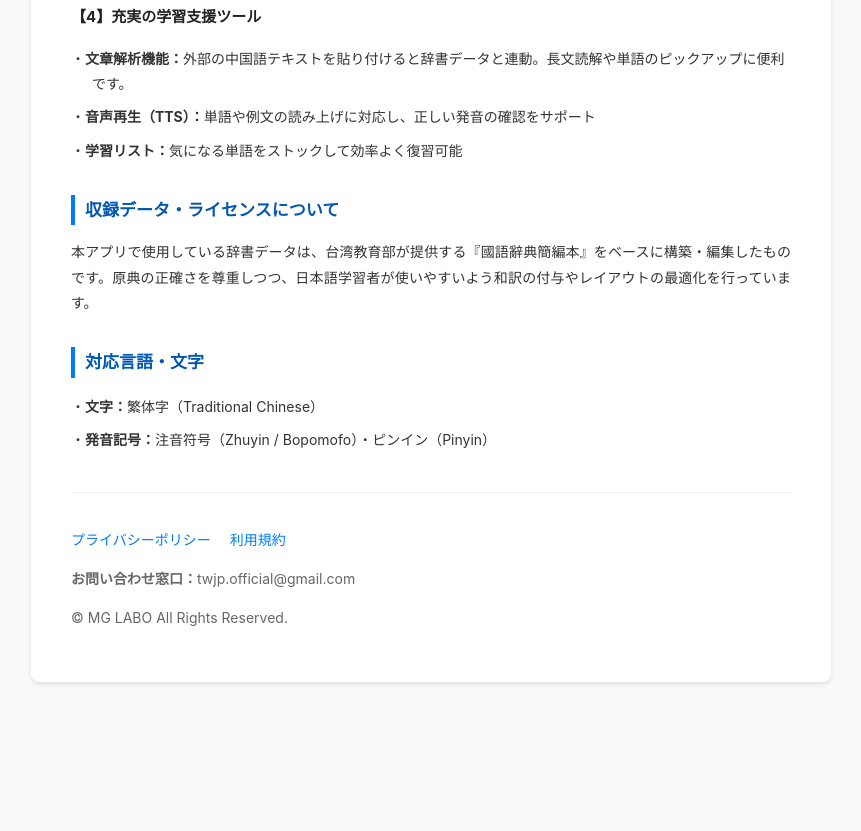
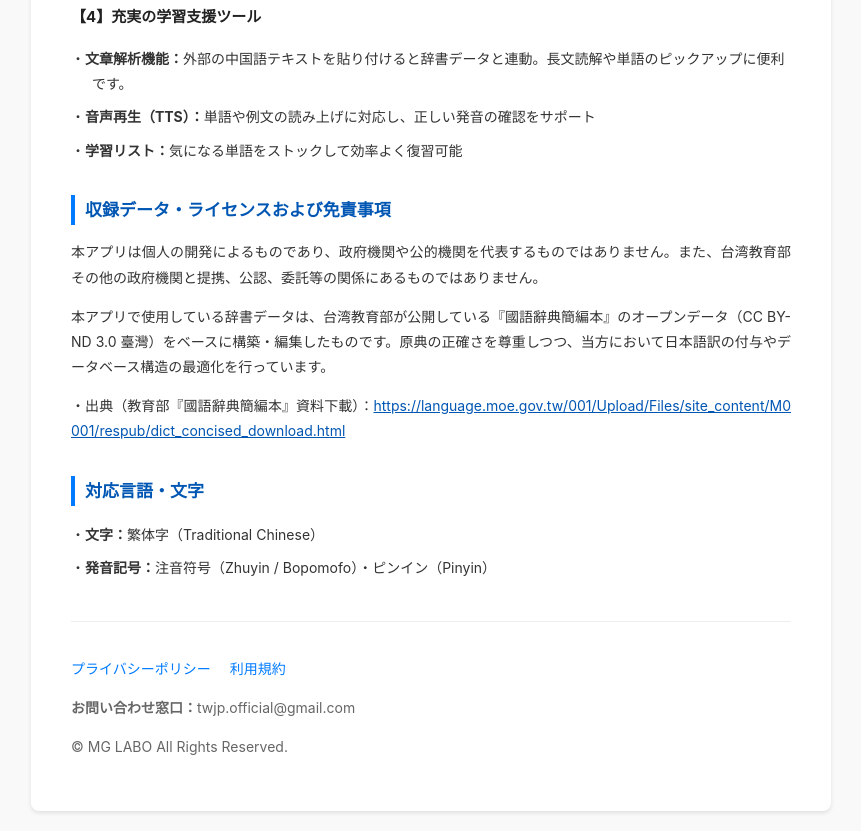
Before and after one commit to twjp-official/twjp-official.github.io, a plain HTML site: page index.html in a window 1280 px wide. Shown: the part 1274-2105 px from the top of the page, without its empty margins (209-1070 px from the left). Before the commit the page ends 1976 px from the top, so only its background shows below. Drawn offline with Linux system fonts and the light colour scheme.

Commit message:
Update index.html

```diff
--- a/index.html
+++ b/index.html
@@ -75,6 +75,10 @@
             font-size: 14px;
             margin-bottom: 12px;
             text-align: justify;
+        }
+        a {
+            color: #0056b3;
+            word-break: break-all;
         }
         .feature-block {
             margin-bottom: 20px;
@@ -181,8 +185,10 @@
             </ul>
         </div>
 
-        <h2>収録データ・ライセンスについて</h2>
-        <p>本アプリで使用している辞書データは、台湾教育部が提供する『國語辭典簡編本』をベースに構築・編集したものです。原典の正確さを尊重しつつ、日本語学習者が使いやすいよう和訳の付与やレイアウトの最適化を行っています。</p>
+        <h2>収録データ・ライセンスおよび免責事項</h2>
+        <p>本アプリは個人の開発によるものであり、政府機関や公的機関を代表するものではありません。また、台湾教育部その他の政府機関と提携、公認、委託等の関係にあるものではありません。</p>
+        <p>本アプリで使用している辞書データは、台湾教育部が公開している『國語辭典簡編本』のオープンデータ（CC BY-ND 3.0 臺灣）をベースに構築・編集したものです。原典の正確さを尊重しつつ、当方において日本語訳の付与やデータベース構造の最適化を行っています。</p>
+        <p>・出典（教育部『國語辭典簡編本』資料下載）：<a href="https://language.moe.gov.tw/001/Upload/Files/site_content/M0001/respub/dict_concised_download.html" target="_blank" rel="noopener noreferrer">https://language.moe.gov.tw/001/Upload/Files/site_content/M0001/respub/dict_concised_download.html</a></p>
 
         <h2>対応言語・文字</h2>
         <ul class="item-list">
```
